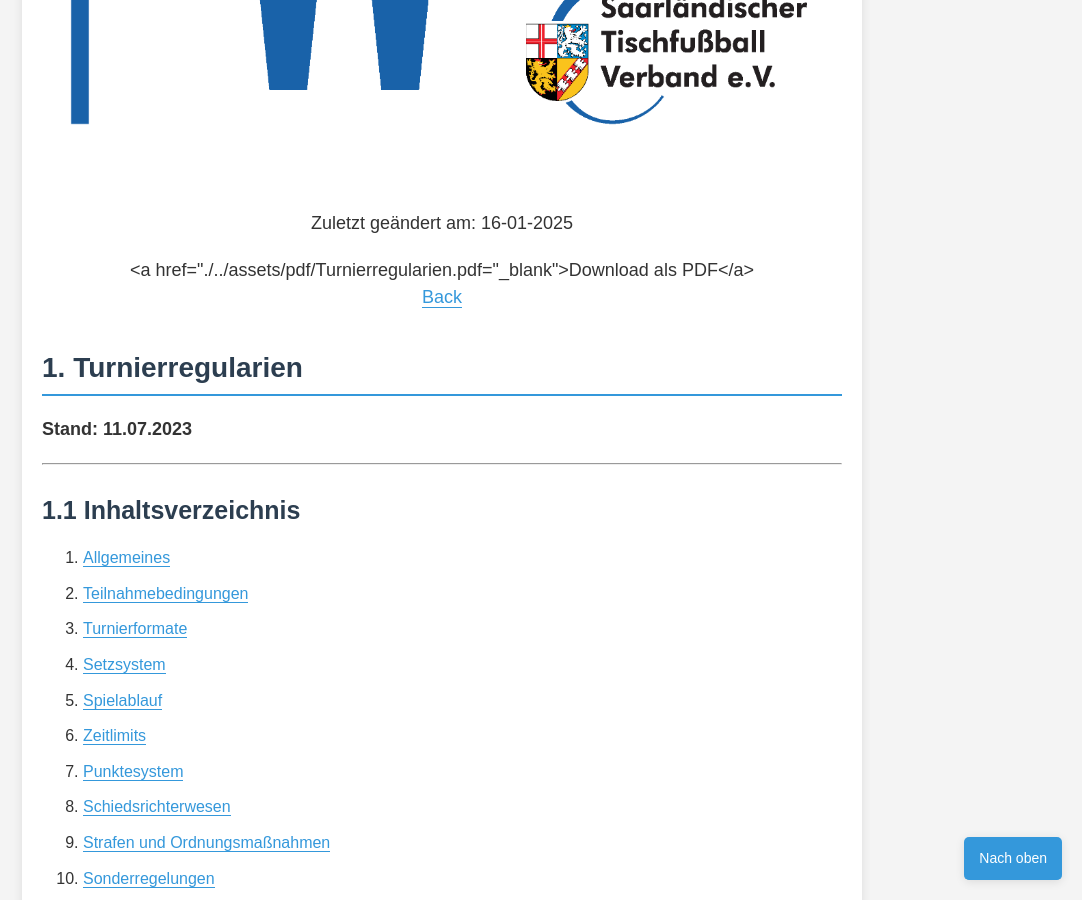
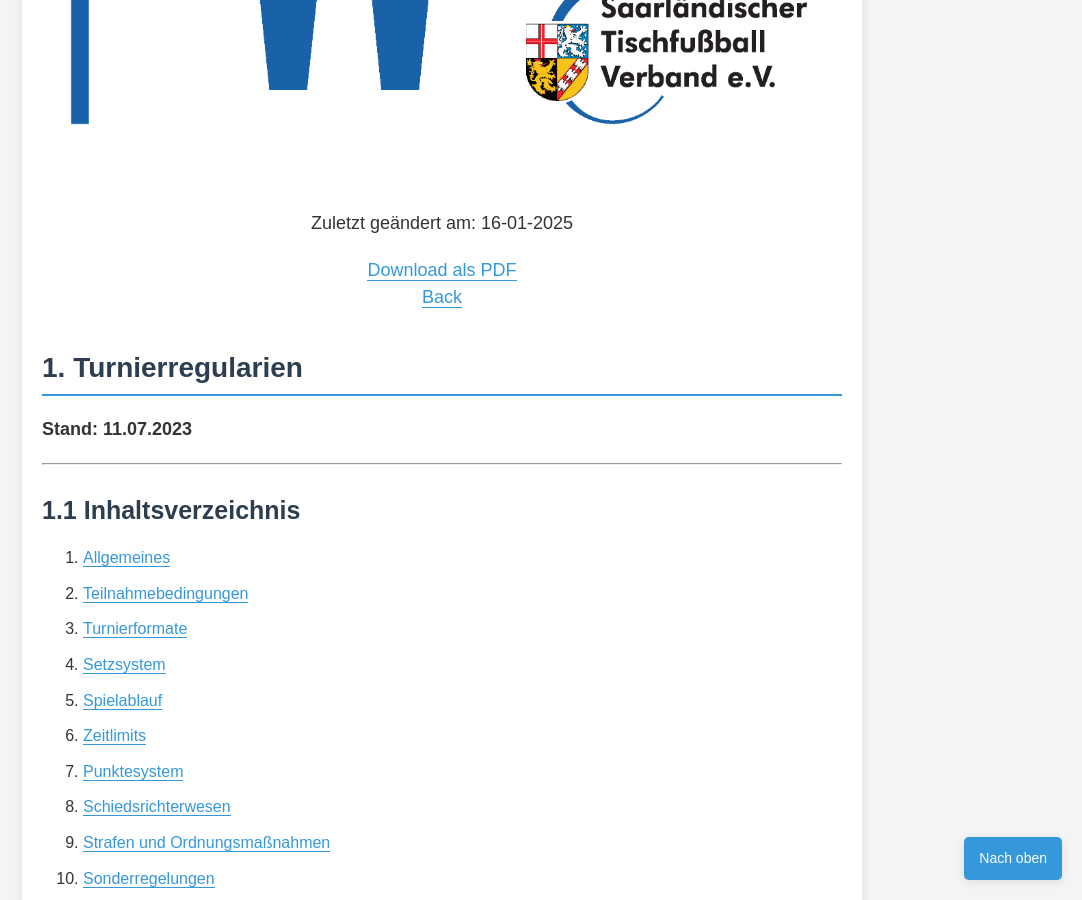
Before and after one commit to Deutscher-Tischfussballbund/stfv-docs, a Jekyll site: the page built from docs/Turnierregularien.md, in a window 1280 px wide and 900 px high, scrolled down 436 px. Shown: the whole window, without its empty margins (198-1280 px from the left). Built offline with Jekyll 4.4.1, drawn with Linux system fonts in a browser that asks for light colours; our own code applies the rules of GitHub Pages for plain Markdown files; some of the changed lines change nothing that is shown.

Commit message:
Update Turnierregularien.md

```diff
--- a/docs/Turnierregularien.md
+++ b/docs/Turnierregularien.md
@@ -8,7 +8,7 @@
        Zuletzt geändert am:  {{ site.time | date: "%d-%m-%Y" }}
     </p>
     <p>
-        <a href="./../assets/pdf/Turnierregularien.pdf="_blank">Download als PDF</a><br />
+        <a href="./../assets/pdf/Turnierregularien.pdf" target="_blank">Download als PDF</a><br />
         <a href="https://deutscher-tischfussballbund.github.io/stfv-docs/" target="_blank">Back</a>
     </p>
 </div>
```
